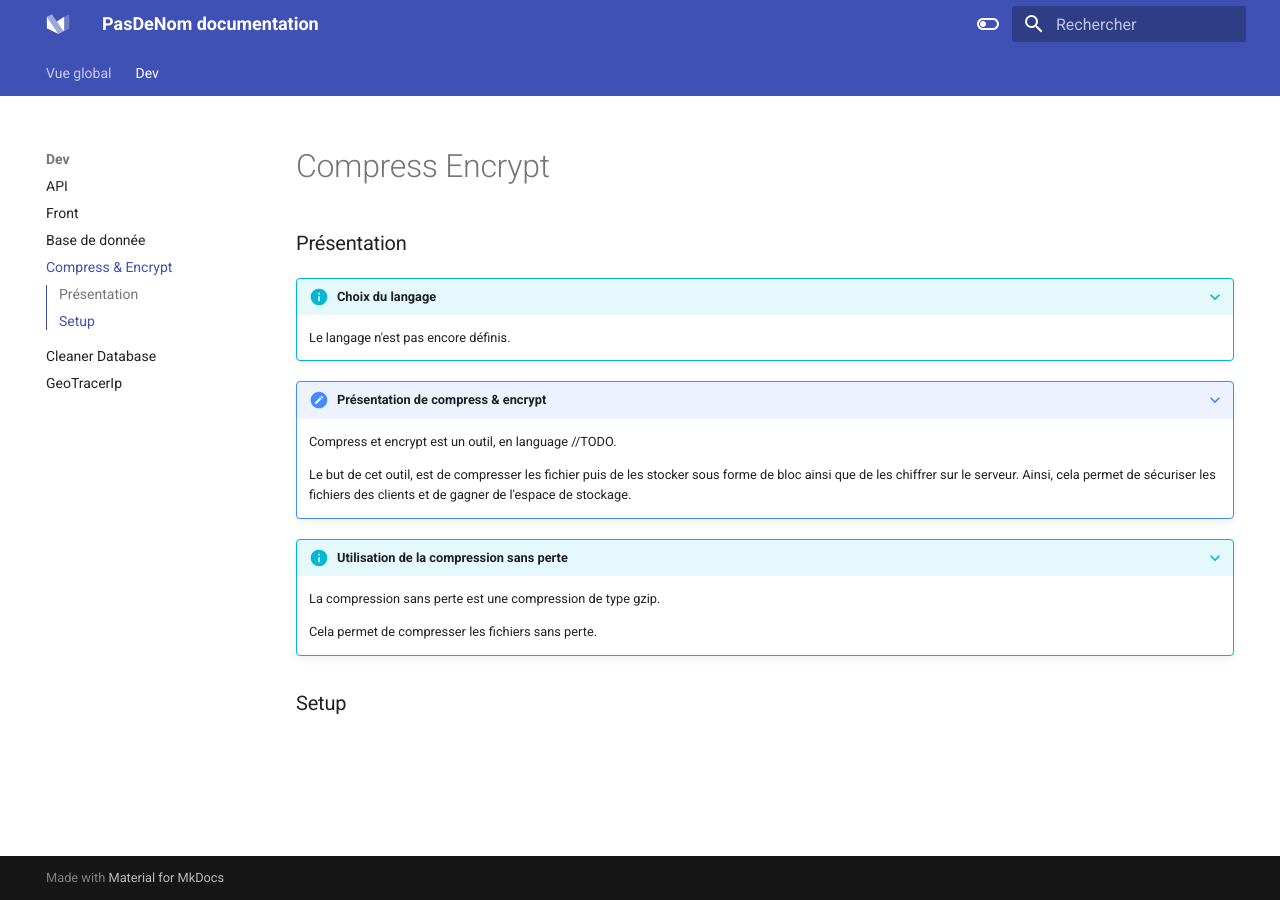
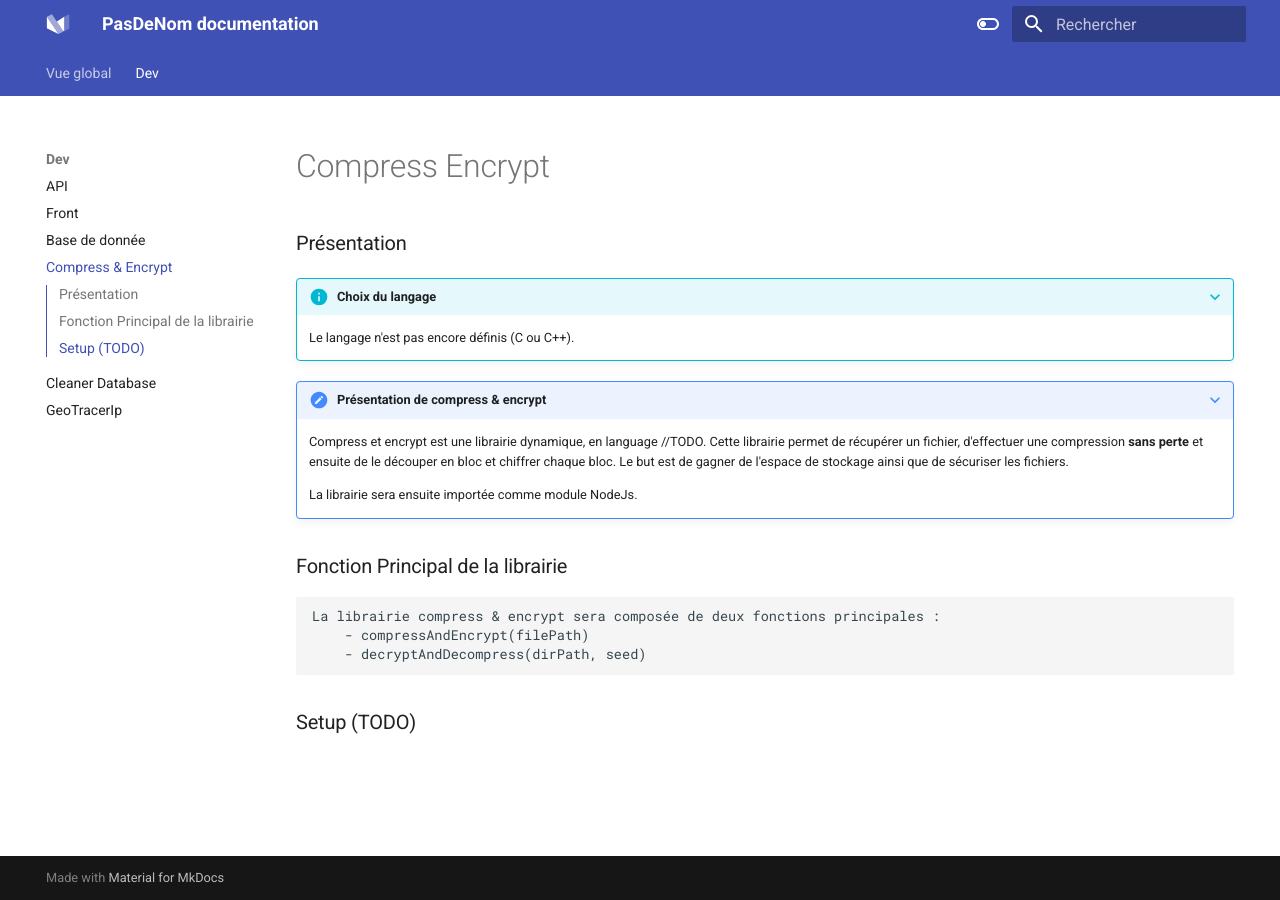
Before and after one commit to Necrelox/SkillZBox, an MkDocs documentation site: the page built from Documentation/docs/dev/Compress&encrypt/compress&Encrypt.md, in a window 1280 px wide. Built offline with MkDocs 1.6.1 and Material for MkDocs 9.7.7, drawn with Linux system fonts in a browser that asks for light colours.

Commit message:
20: Update pages

```diff
--- a/Documentation/docs/dev/Compress&encrypt/compress&Encrypt.md
+++ b/Documentation/docs/dev/Compress&encrypt/compress&Encrypt.md
@@ -4,19 +4,21 @@
 
 ???+ info "Choix du langage"
 
-    Le langage n'est pas encore définis.
+    Le langage n'est pas encore définis (C ou C++).
 
 ???+ note "Présentation de compress & encrypt"
 
-    Compress et encrypt est un outil, en language //TODO.
+    Compress et encrypt est une librairie dynamique, en language //TODO.
+    Cette librairie permet de récupérer un fichier, d'effectuer une compression **sans perte** et ensuite de le découper en bloc et chiffrer chaque bloc.
+    Le but est de gagner de l'espace de stockage ainsi que de sécuriser les fichiers.
 
-    Le but de cet outil, est de compresser les fichier puis de les stocker sous forme de bloc ainsi que de les chiffrer sur le serveur.
-    Ainsi, cela permet de sécuriser les fichiers des clients et de gagner de l'espace de stockage.
+    La librairie sera ensuite importée comme module NodeJs.
 
-???+ info "Utilisation de la compression sans perte"
+### Fonction Principal de la librairie
 
-    La compression sans perte est une compression de type gzip.
+    La librairie compress & encrypt sera composée de deux fonctions principales :
+        - compressAndEncrypt(filePath)
+        - decryptAndDecompress(dirPath, seed)
 
-    Cela permet de compresser les fichiers sans perte.
 
-### Setup
+### Setup (TODO)
```
Also changed, not shown: Documentation/docs/dev/CleanerDatabase/cleanerDatabase.md (+2 -3 lines), Documentation/docs/dev/GeoTracerIp/geoTracerIp.md (+3 -1 lines), Documentation/docs/index.md (+1 -1 lines).
